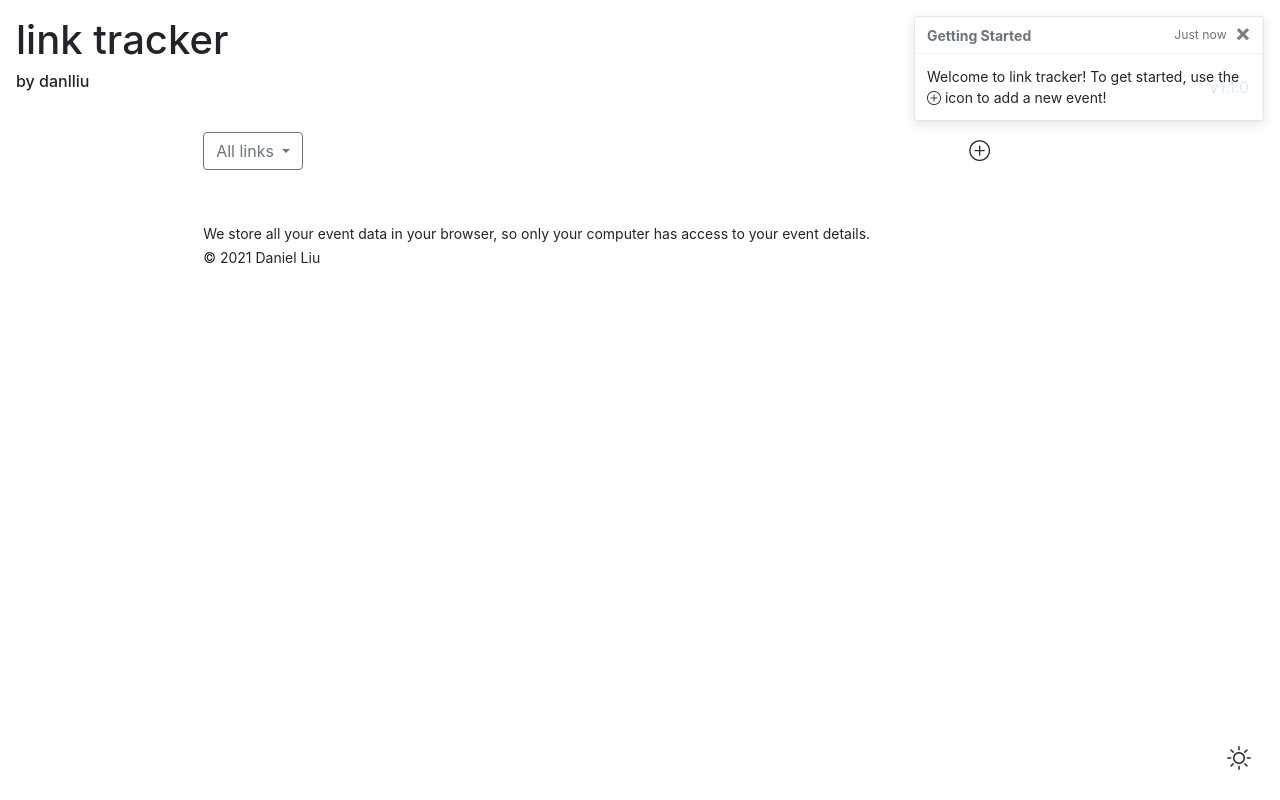
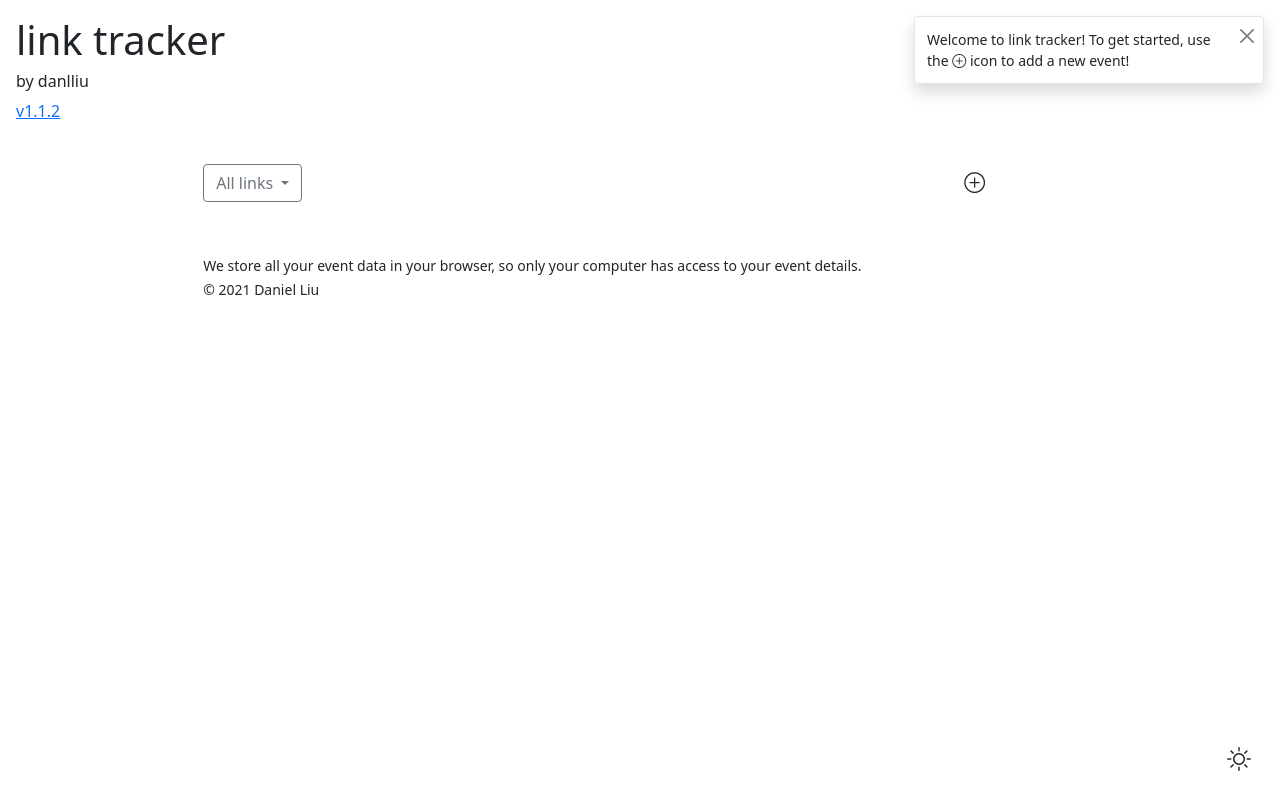
Before and after one commit to danlliu/linktracker, a Vue app: page / in a window 1280 px wide. Built offline with nearby package versions, Linux system fonts and the light colour scheme.

Commit message:
verison 1.1.2

```diff
--- a/package.json
+++ b/package.json
@@ -8,7 +8,8 @@
     "lint": "vue-cli-service lint"
   },
   "dependencies": {
-    "bootstrap": "^4.6.0",
+    "@popperjs/core": "^2.9.1",
+    "bootstrap": "^5.0.0-beta3",
     "bootstrap-icons": "^1.4.0",
     "core-js": "^3.6.5",
     "jquery": "^3.6.0",
--- a/src/App.vue
+++ b/src/App.vue
@@ -1,13 +1,16 @@
 <template>
-  <div id="app" class="m-3" v-bind:class="darkMode && 'bg-dark'">
+  <div id="app" class="m-3 bg-transparent" >
 
-    <div id="header" class="row p-3" v-bind:class="darkMode && 'bg-dark'">
+    <div id="header" class="row p-3 justify-content-between" v-bind:class="darkMode && 'bg-dark'">
       <div class="col">
-        <h1 v-bind:class="darkMode && 'text-light'">link tracker</h1>
-        <h6 v-bind:class="darkMode && 'text-light'">by danlliu</h6>
+        <div>
+          <h1 class="pl-5" v-bind:class="darkMode && 'text-light'">link tracker</h1>
+          <h6 class="pl-5" v-bind:class="darkMode && 'text-light'">by danlliu</h6>
+          <a class="pl-5 col d-inline" href="https://github.com/danlliu/linktracker" target="_blank"
+             rel="noreferrer noopener">
+            v1.1.2
+          </a>
         </div>
-      <div class="col row justify-content-end align-content-end">
-        <a href="https://github.com/danlliu/linktracker" target="_blank" rel="noreferrer noopener">v1.1.0</a>
       </div>
     </div>
 
@@ -18,23 +21,23 @@
           <button class="btn dropdown-toggle" v-bind:class="darkMode ? 'btn-outline-light' : 'btn-outline-secondary'"
                   type="button"
                   id="filterButton"
-                  data-toggle="dropdown"
+                  data-bs-toggle="dropdown"
                   aria-haspopup="true" aria-expanded="false">
             {{['All links', 'Upcoming', 'Today', 'Starred'][this.filterType]}}
           </button>
-          <div class="dropdown-menu" v-bind:class="darkMode && 'bg-secondary'"
+          <div class="dropdown-menu" v-bind:class="darkMode && 'dropdown-menu-dark'"
                aria-labelledby="filterButton">
-            <button class="dropdown-item" type="button" v-bind:class="darkMode && 'text-light'"
+            <button class="dropdown-item" type="button"
                     v-on:click="setFilter(0)">All
               links</button>
-            <button class="dropdown-item" type="button" v-bind:class="darkMode && 'text-light'" v-on:click="setFilter(1)">Upcoming</button>
-            <button class="dropdown-item" type="button" v-bind:class="darkMode && 'text-light'" v-on:click="setFilter(2)">Today</button>
-            <button class="dropdown-item" type="button" v-bind:class="darkMode && 'text-light'" v-on:click="setFilter(3)">Starred</button>
+            <button class="dropdown-item" type="button" v-on:click="setFilter(1)">Upcoming</button>
+            <button class="dropdown-item" type="button" v-on:click="setFilter(2)">Today</button>
+            <button class="dropdown-item" type="button" v-on:click="setFilter(3)">Starred</button>
           </div>
         </div>
 
         <div class="col-2">
-          <button class="btn bi-plus-circle" id="addLink" data-toggle="modal" data-target="#addLinkForm"
+          <button class="btn bi-plus-circle" id="addLink" data-bs-toggle="modal" data-bs-target="#addLinkForm"
                   style="font-size: 1.3rem" v-bind:class="darkMode && 'text-light'" onclick="$('#welcomeToast').toast('hide')"/>
         </div>
 
@@ -64,7 +67,7 @@
               </h6>
             </div>
             <div class="col-6">
-              <h5 v-bind:class="darkMode && 'text-light'"><a v-bind:href="links[item].link">
+              <h5 v-bind:class="darkMode && 'text-light'"><a v-bind:href="links[item].link" target="_blank" rel="noreferrer noopener">
                 <span class="full-link">{{links[item].link}}</span>
                 <span class="short-link">Join meeting</span>
               </a></h5>
@@ -72,8 +75,8 @@
               <h6 v-bind:class="darkMode && 'text-light'" v-else>Password <b>{{links[item].password}}</b></h6>
             </div>
             <div class="col-1">
-              <button class="btn" :class="links[item].starred ? 'bi-star-fill' : 'bi-star'" style="color: gold;"
-              @click="links[item].starred = !links[item].starred;"/>
+              <a class="btn" :class="links[item].starred ? 'bi-star-fill' : 'bi-star'" style="color: gold;"
+              @click="links[item].starred = !links[item].starred"/>
             </div>
             <div class="col-1">
               <button class="btn bi-x" style="font-size: 1.5rem" v-bind:class="darkMode && 'text-light'"
@@ -97,53 +100,61 @@
         <div class="modal-content" v-bind:class="darkMode && 'bg-dark'">
           <div class="modal-header">
             <h5 class="modal-title" v-bind:class="darkMode && 'text-light'">Add a new link</h5>
-            <button type="button" class="close" data-dismiss="modal" aria-label="Close" v-on:click="clearForm">
-              <span aria-hidden="true" v-bind:class="darkMode && 'text-light'">&times;</span>
-            </button>
+            <button type="button" class="btn-close" data-bs-dismiss="modal" aria-label="Close" v-on:click="clearForm" v-bind:class="darkMode &&
+            'btn-close-white'"/>
           </div>
           <div class="modal-body">
             <form v-on:submit.prevent="saveForm">
-              <div class="form-group">
-                <label for="nameInput" v-bind:class="darkMode && 'text-white'">Event Title</label>
+              <div class="mb-3 form-floating">
                 <input type="text" class="form-control" id="nameInput" aria-describedby="nameHelp"
+                       placeholder="Event name"
                        v-model="formData.name" required autocomplete="off" v-bind:class="darkMode && 'bg-dark text-light'"/>
+                <label for="nameInput" class="form-label" v-bind:class="darkMode && 'text-white'">Event Name</label>
                 <small id="nameHelp" class="form-text" v-bind:class="darkMode ? 'text-light' : 'text-muted'">Enter the
                   name of your event here. All event
                   data is stored on your browser's storage.</small>
-
-                <label for="linkInput" v-bind:class="darkMode && 'text-white'">Meeting Link</label>
+              </div>
+              <div class="mb-3 form-floating">
                 <input type="url" class="form-control" id="linkInput" aria-describedby="linkHelp"
+                       placeholder="https://link"
                        v-model="formData.link" required autocomplete="off" v-bind:class="darkMode && 'bg-dark text-light'"/>
+                <label class="form-label" for="linkInput" v-bind:class="darkMode && 'text-white'">Meeting Link</label>
                 <small id="linkHelp" class="form-text" v-bind:class="darkMode ? 'text-light' : 'text-muted'">Enter the
                   link to your event here. All event
                   data is stored on your browser's storage.</small>
-
-                <label for="pwdInput" v-bind:class="darkMode && 'text-white'">Meeting Password</label>
-                <input type="text" class="form-control form-control-sm" id="pwdInput" aria-describedby="pwdHelp"
+              </div>
+              <div class="mb-3 form-floating">
+                <input type="text" class="form-control" id="pwdInput" aria-describedby="pwdHelp" placeholder="password"
                        v-model="formData.password" autocomplete="off" v-bind:class="darkMode && 'bg-dark text-light'"/>
+                <label class="form-label" for="pwdInput" v-bind:class="darkMode && 'text-white'">Meeting
+                  Password</label>
                 <small id="pwdHelp" class="form-text" v-bind:class="darkMode ? 'text-light' : 'text-muted'">Enter the
                   password for
                   the meeting link, if one
                 exists.</small>
-
               </div>
-              <hr/>
-              <div class="form-group">
-
-                <label for="dateInput" v-bind:class="darkMode && 'text-white'">Meeting Date/Time</label>
-                <div class="form-row">
-                  <input type="date" class="form-control col-6" id="dateInput" autocomplete="false"
+              <hr v-bind:class="darkMode && 'bg-light'"/>
+              <div class="mb-1">
+                <label class="form-label" for="dateInput" v-bind:class="darkMode && 'text-white'">Meeting
+                  Date/Time</label>
+                <div class="row g-3">
+                  <div class="col">
+                    <input type="date" class="form-control" id="dateInput" autocomplete="false"
                          aria-describedby="datetimeHelp" v-model="formData.date" v-bind:class="darkMode && 'bg-dark text-light'"/>
-                  <input type="time" class="form-control col-6" id="timeInput" autocomplete="false"
+                  </div>
+                  <div class="col">
+                    <input type="time" class="form-control" id="timeInput" autocomplete="false"
                          aria-describedby="datetimeHelp" v-model="formData.time" v-bind:class="darkMode && 'bg-dark text-light'"/>
                   </div>
-                <small id="datetimeHelp" class="form-text"
+                </div>
+                <small id="datetimeHelp" class="form-text mb-3"
                        v-bind:class="darkMode ? 'text-light' : 'text-muted'">Enter the date and time of your event
                   here.
                 If the event is repeating, enter the starting date and the time of the event.</small>
 
-                <div class="form-check mb-1">
-                  <input class="form-check-input" type="checkbox" value="" id="repeatCheck" v-model="formData.repeating" v-bind:class="darkMode && 'bg-dark text-light'">
+                <div class="form-check mt-3 mb-1">
+                  <input class="form-check-input" type="checkbox" value="" id="repeatCheck"
+                         v-model="formData.repeating" v-bind:class="darkMode && 'text-light'">
                   <label class="form-check-label" for="repeatCheck" v-bind:class="darkMode && 'text-light'">
                     Repeating
                   </label>
@@ -153,7 +164,7 @@
                   <div v-for="(day, idx) in ['Sunday', 'Monday', 'Tuesday', 'Wednesday', 'Thursday', 'Friday',
                   'Saturday']" :key="idx" class="form-check form-check-inline">
                     <input class="form-check-input" type="checkbox" id="inlineCheckbox1" value=""
-                           v-model="formData.daysRepeating[idx]" v-bind:class="darkMode && 'bg-dark text-light'">
+                           v-model="formData.daysRepeating[idx]" v-bind:class="darkMode && 'text-light'">
                     <label class="form-check-label" for="inlineCheckbox1" v-bind:class="darkMode && 'text-light'">{{day}}</label>
                   </div>
                 </div>
@@ -172,53 +183,42 @@
         <div class="modal-content" v-bind:class="darkMode && 'bg-dark'">
           <div class="modal-header">
             <h5 class="modal-title" v-bind:class="darkMode && 'text-light'">Delete event?</h5>
-            <button type="button" class="close" data-dismiss="modal" aria-label="Close" v-bind:class="darkMode && 'text-light'">
-              <span aria-hidden="true">&times;</span>
-            </button>
+            <button type="button" class="btn-close" data-bs-dismiss="modal" aria-label="Close" v-bind:class="darkMode &&
+            'btn-close-white'"/>
           </div>
           <div class="modal-body">
             <p v-bind:class="darkMode && 'text-light'">Are you sure you want to delete this event? You can't undo this
               .</p>
           </div>
           <div class="modal-footer">
-            <button type="button" class="btn btn-secondary" data-dismiss="modal">No, keep it.</button>
+            <button type="button" class="btn btn-secondary" data-bs-dismiss="modal">No, keep it.</button>
             <button type="button" class="btn btn-danger" @click="confirmDelete">Yes, BEGONE!</button>
           </div>
         </div>
       </div>
     </div>
 
-    <div aria-live="polite" aria-atomic="true" style="position: relative; min-height: 200px;">
-      <div style="position: fixed; top: 16px; right: 16px; z-index: 128">
-        <div class="toast fade hide" id="welcomeToast"
-             data-autohide="false">
-          <div class="toast-header">
-            <strong class="mr-auto">Getting Started</strong>
-            <small>Just now</small>
-            <button type="button" class="ml-2 mb-1 close" data-dismiss="toast" aria-label="Close"
-                    onclick="localStorage.setItem('toastDismissed', 'yes')">
-              <span aria-hidden="true">&times;</span>
-            </button>
-          </div>
+    <div aria-live="polite" aria-atomic="true" class="bg-dark position-relative bd-example-toasts">
+      <div class="toast-container position-fixed p-3 top-0 end-0" id="toastPlacement" style="z-index: 256">
+        <div class="toast fade hide" id="welcomeToast" data-bs-autohide="false">
+          <div class="d-flex align-items-start">
             <div class="toast-body">
               Welcome to link tracker! To get started, use the <i class="bi-plus-circle"/> icon to add a new event!
             </div>
+            <button type="button" class="btn-close me-2 mt-2" data-bs-dismiss="toast" aria-label="Close"
+                    onclick="localStorage.setItem('toastDismissed', 'yes')"/>
           </div>
-        <div class="toast fade hide" id="filterToast"
-             data-autohide="false">
-          <div class="toast-header">
-            <strong class="mr-auto">Getting Started</strong>
-            <small>Just now</small>
-            <button type="button" class="ml-2 mb-1 close" data-dismiss="toast" aria-label="Close"
-                    onclick="localStorage.setItem('filterDismissed', 'yes')">
-              <span aria-hidden="true">&times;</span>
-            </button>
         </div>
+        <div class="toast fade hide" id="filterToast" data-bs-autohide="false">
+          <div class="d-flex align-items-start">
             <div class="toast-body">
                 <p>Now that you have an event added, you can click the button labeled "All links" to filter your events.</p>
                 <p><b>Upcoming</b> shows all links that are scheduled to take place within the next 24 hours.</p>
                 <p><b>Today</b> shows all links that are scheduled for today, whether before or after the current time.</p>
                 <p><b>Starred</b> shows all links that you've marked as starred.</p>
+            </div>
+            <button type="button" class="btn-close me-2 mt-2" data-bs-dismiss="toast" aria-label="Close"
+                    onclick="localStorage.setItem('filterDismissed', 'yes')"/>
           </div>
         </div>
       </div>
@@ -233,6 +233,8 @@
 
 <script>
 
+  import { Toast, Modal } from 'bootstrap';
+
   global.jQuery = require('jquery');
   var $ = global.jQuery;
   window.$ = $;
@@ -241,6 +243,11 @@
     name: 'App',
     components: {},
     data: () => {return {
+
+      // toasts
+
+        toastList: {},
+        modalList: {},
 
       // styling
 
@@ -525,9 +532,9 @@
           starred: false
         };
 
-        $('#addLinkForm').modal('hide');
+        this.modalList['addLink'].hide();
 
-        if (localStorage.getItem('filterDismissed') == null) $('#filterToast').toast('show');
+        if (localStorage.getItem('filterDismissed') == null) this.toastList['filterToast'].show();
 
         this.saveData();
       },
@@ -548,12 +555,12 @@
 
       deleteItem: function(index) {
         this.indexToRemove = index;
-        $('#delete').modal('show');
+        this.modalList['delete'].show();
       },
 
       confirmDelete: function() {
         if (this.indexToRemove !== -1) {
-          $('#delete').modal('hide');
+          this.modalList['delete'].hide();
           this.links.splice(this.indexToRemove, 1);
           this.saveData();
           this.indexToRemove = -1;
@@ -593,7 +600,25 @@
     },
 
     mounted() {
+
       console.log('mounted!');
+
+      let welcomeToast = document.querySelector('#welcomeToast');
+      this.toastList['welcomeToast'] = new Toast(welcomeToast);
+      this.toastList['welcomeToast'].hide();
+
+      let filterToast = document.querySelector('#filterToast');
+      this.toastList['filterToast'] = new Toast(filterToast);
+      this.toastList['filterToast'].hide();
+
+      let addForm = document.querySelector('#addLinkForm');
+      this.modalList['addLink'] = new Modal(addForm);
+      this.modalList['addLink'].hide();
+
+      let deleteForm = document.querySelector('#delete');
+      this.modalList['delete'] = new Modal(deleteForm);
+      this.modalList['delete'].hide();
+
       if (localStorage.getItem('links') != null) {
         this.links = JSON.parse(localStorage.getItem('links'));
         this.nextId = parseInt(localStorage.getItem('nextId'));
@@ -614,7 +639,10 @@
         $('body').removeClass('bg-dark');
       }
 
-      if (localStorage.getItem('toastDismissed') == null) $('#welcomeToast').toast('show');
+      if (localStorage.getItem('toastDismissed') == null) {
+        console.log('welcome!');
+        this.toastList['welcomeToast'].show();
+      }
       window.addEventListener('beforeunload', () => {this.saveData();});
     }
 
@@ -622,6 +650,14 @@
 </script>
 
 <style>
+
+  * {
+    transition: color 0.25s ease, background-color 0.5s ease;
+  }
+
+  #body {
+    transition: background-color 0.25s ease;
+  }
 
   #header {
     position: fixed;
@@ -633,13 +669,13 @@
   }
 
   #body {
-    margin-top: 128px;
+    margin-top: 160px;
   }
 
   /* Transition */
 
   .list-item {
-    transition: all 1s;
+    transition: all 1s, color 0.25s ease, background-color 0.5s ease;
     margin-bottom: 10px;
   }
 
@@ -648,11 +684,11 @@
   }
 
   .list-enter-active, .list-leave-active {
-    transition: all 1s;
+    transition: all 1s, color 0.25s ease, background-color 0.5s ease;
   }
 
   .list-move {
-    transition: all 1s;
+    transition: all 1s, color 0.25s ease, background-color 0.5s ease;
   }
 
   .list-leave-active {
```
Also changed, not shown: 2 other files (tests, documents, lock files or other folders). Lines whose indentation alone changed are shown as unchanged.
